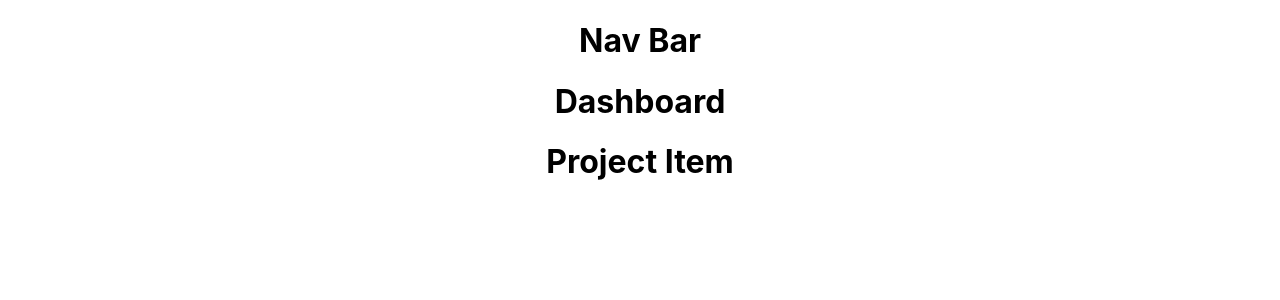
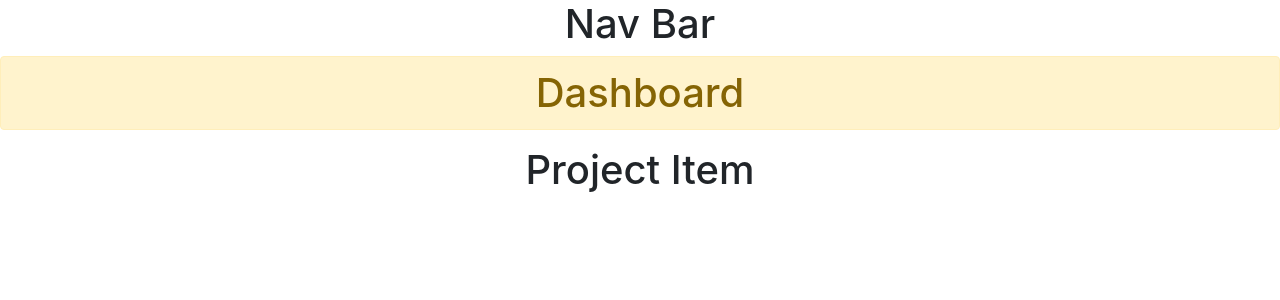
Before and after one commit to dvul95/PPMTool, a React (Create React App) app in the folder ppmtool-react/: page / in a window 1280 px wide. Shown: the top 300 px of the page. Built offline with nearby package versions, Linux system fonts and the light colour scheme.

Commit message:
wrapping with bootstrap example

```diff
--- a/ppmtool-react/package.json
+++ b/ppmtool-react/package.json
@@ -6,6 +6,7 @@
     "@testing-library/jest-dom": "^4.2.4",
     "@testing-library/react": "^9.5.0",
     "@testing-library/user-event": "^7.2.1",
+    "bootstrap": "^4.4.1",
     "react": "^16.13.1",
     "react-dom": "^16.13.1",
     "react-scripts": "3.4.1"
--- a/ppmtool-react/src/App.js
+++ b/ppmtool-react/src/App.js
@@ -3,6 +3,7 @@
 import "./App.css";
 import Dashboard from "./components/Dashboard";
 import Header from "./components/Layout/Header";
+import "bootstrap/dist/css/bootstrap.min.css";
 
 function App() {
   return (
--- a/ppmtool-react/src/components/Dashboard.js
+++ b/ppmtool-react/src/components/Dashboard.js
@@ -5,7 +5,7 @@
   render() {
     return (
       <div>
-        <h1>Dashboard</h1>
+        <h1 className="alert alert-warning">Dashboard</h1>
         <ProjectItem />
       </div>
     );
```
Also changed, not shown: 1 other file (tests, documents, lock files or other folders).
